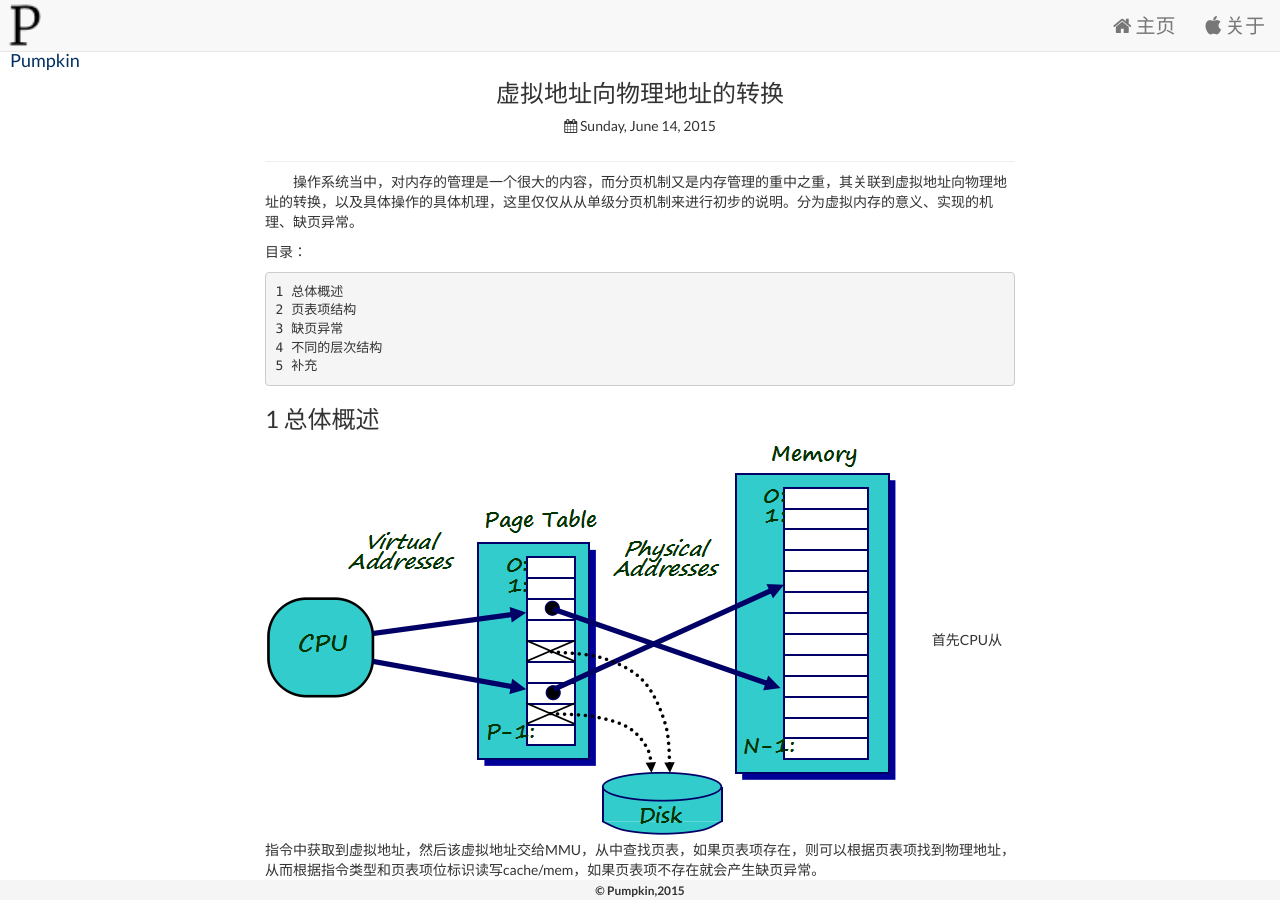
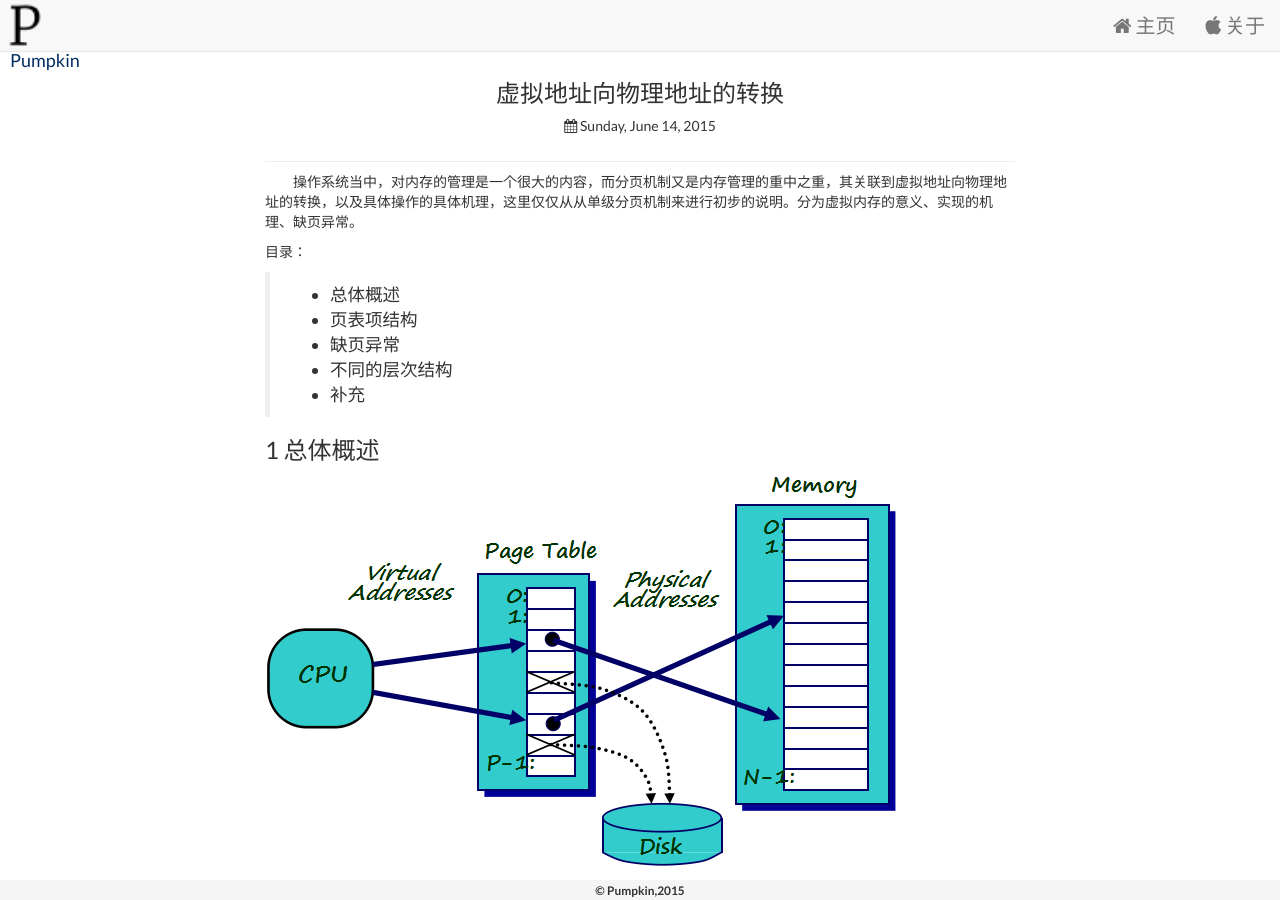
Before and after one commit to LarryBrick/jekyll_demo, a Jekyll site: the page built from _posts/2015-06-14-虚拟地址向物理地址转换.md, in a window 1280 px wide and 900 px high. Built offline with Jekyll 4.4.1, drawn with Linux system fonts in a browser that asks for light colours; nearby versions of some CDN libraries.

Commit message:
markdown测试

```diff
--- a/_posts/2015-06-14-虚拟地址向物理地址转换.md
+++ b/_posts/2015-06-14-虚拟地址向物理地址转换.md
@@ -10,33 +10,40 @@ published: true
 
 目录：
 
-	1 总体概述
-	2 页表项结构
-	3 缺页异常
-	4 不同的层次结构
-	5 补充
+> * 总体概述
+> * 页表项结构
+> * 缺页异常
+> * 不同的层次结构
+> * 补充
 
 ### 1 总体概述
+
 ![va_pa.png]({{site.imageurl}}/va_pa.png)
+
 　　首先CPU从指令中获取到虚拟地址，然后该虚拟地址交给MMU，从中查找页表，如果页表项存在，则可以根据页表项找到物理地址，从而根据指令类型和页表项位标识读写cache/mem，如果页表项不存在就会产生缺页异常。
 
 ### 2 页表项结构
+
 ![page_table.png]({{site.imageurl}}/page_table.png)
 　　可以看到虚拟地址包括：虚拟叶号（VPN）和偏移地址
 　　而虚拟叶号中包括：叶项有效位，访问控制位（RW）和物理帧号（PFN）
 　　重新划分后可以得到物理地址：物理帧号和偏移地址
 
 ### 3 缺页异常
+
 ![page_fault.png]({{site.imageurl}}/page_fault.png)
+
 　　MMU根据虚拟地址查找页表项，如果对应页表项无效（有效位标记）则就会产生缺页异常，此时MMU会从内存匿名池中获取一帧内存，更新页表项信息，然后从Disk中搬移数据填充。如果内存已全部使用完，则需要根据替换策略替换出一帧内存，并跟新页表项。
 
 ### 4 不同的层次结构
+
 ![virtual_physical_cache.png]({{site.imageurl}}/virtual_physical_cache.png)
 　　物理cache：因为采用TLB管理，有很好的替换策略，对于命中率不高、需要频繁切换的应用效率比较高。
 　　虚拟cache：cache命中率比较高（单线程优）时采用虚拟cache，因为地址翻译延迟很高，不能充分发挥cache的优势。
 　　虚拟-物理cache：减少了关键路径，少见。
 
 ### 5 补充
+
 　　OS产生之前我们基本采用手动分配内存，而对于未知的应用又没法定义应用所使用的内存的范围，OS之后的虚存可以对内存进行妥善的管理，使通用性大大增强，并可以保证多个任务顺利安全的进行。（域的管理用的比较少）
 　　对于每个应用都存在0～3G的用户空间内存，应用可以采用连续的某一段虚拟地址进行访存，其中内存的分配：代码段+常量数据段+全局数据段，按顺序一层层生长，堆数据也同样往上长，栈数据往下压。
 　　随应用进程产生虚拟地址从匿名池（空闲内存管理池）中申请物理内存与虚拟地址关联，应用进程关闭，物理内存得到释放（取消关联）。
```
Also changed, not shown: _posts/2015-06-15-markdown.md (+0 -6 lines).
